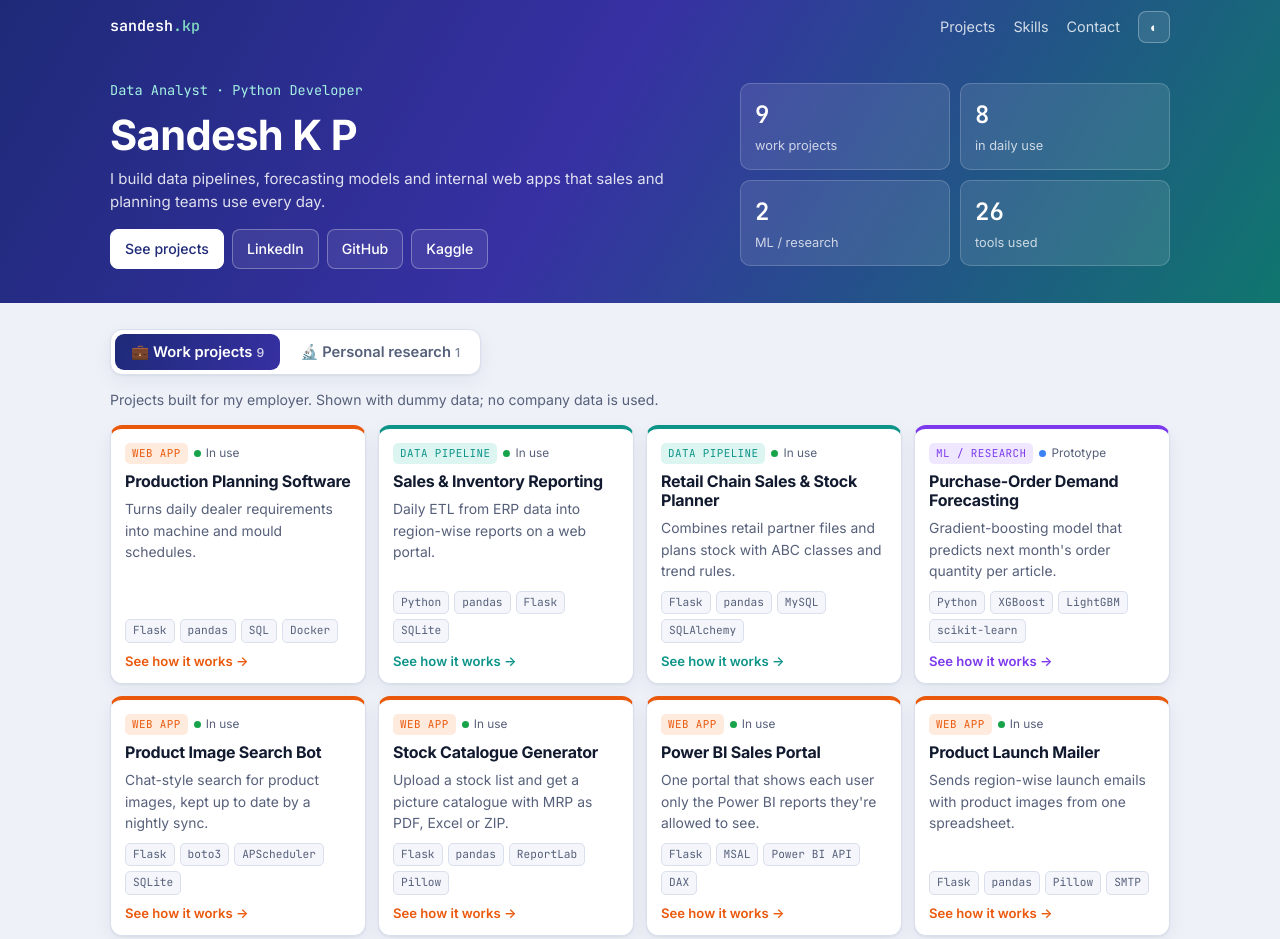
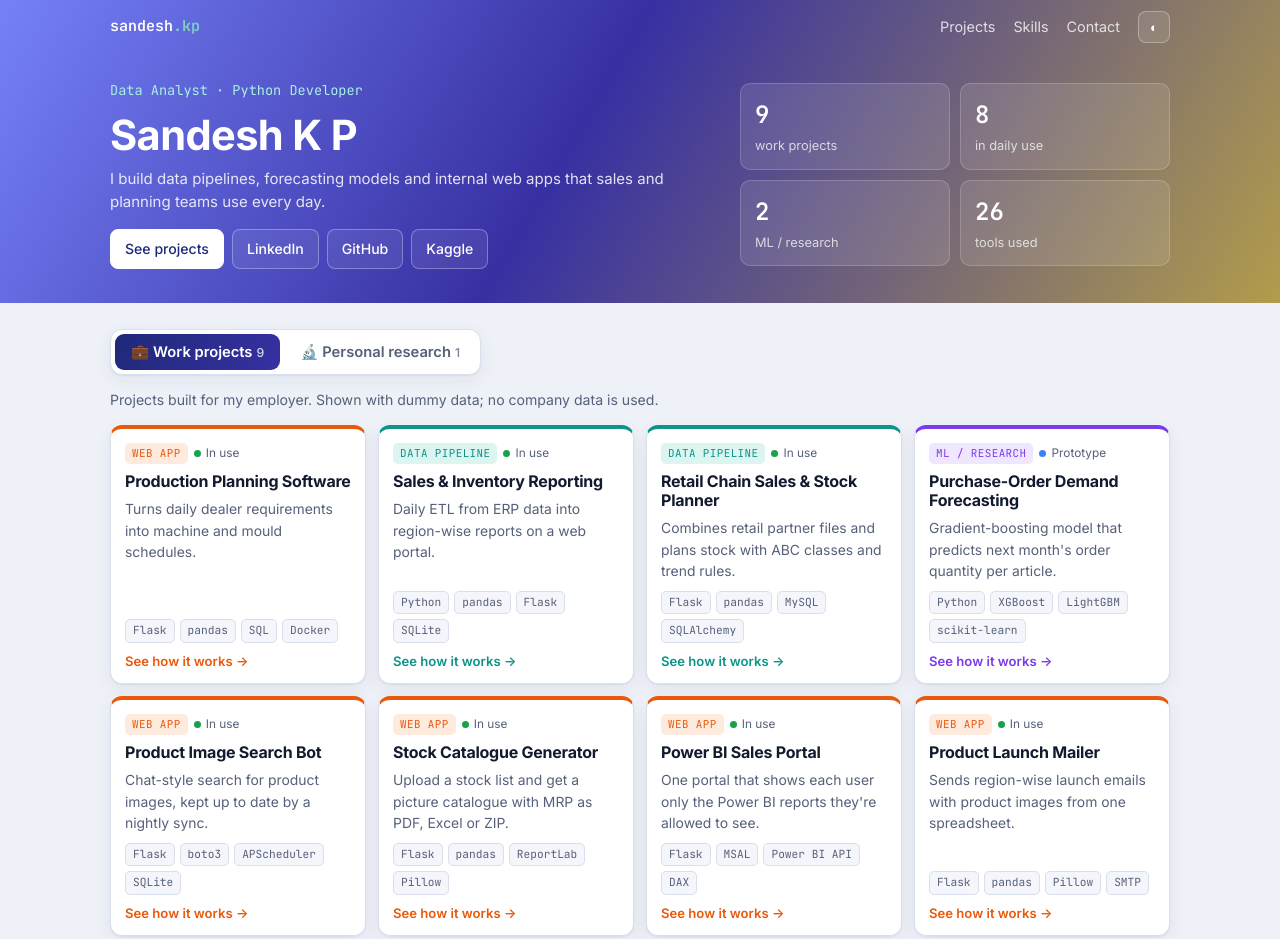
Before and after one commit to sandeshkp/Portfolio, a plain HTML site: page index.html in a window 1280 px wide. Shown: the top 939 px of the page. Drawn offline with Linux system fonts and the light colour scheme.

Commit message:
Update banner gradient colours
Co-Authored-By: Claude Opus 5.5 <noreply@anthropic.com>

```diff
--- a/assets/style.css
+++ b/assets/style.css
@@ -48,7 +48,7 @@ a:hover { text-decoration: underline; }
 h1, h2, h3 { line-height: 1.2; letter-spacing: -0.015em; }
 
 /* ── Hero (coloured band, compact) ──────────────────── */
-.hero { background: linear-gradient(120deg, var(--hero-a), #3730a3 45%, var(--hero-b)); color: #fff; }
+.hero { background: linear-gradient(120deg, #7681f7, #3730a3 45%, #b29c4b); color: #fff; }
 .topbar { display: flex; justify-content: space-between; align-items: center; height: 54px; }
 .brand { font-family: var(--mono); font-weight: 600; color: #fff; }
 .brand span { color: #7dd3c0; }
```
